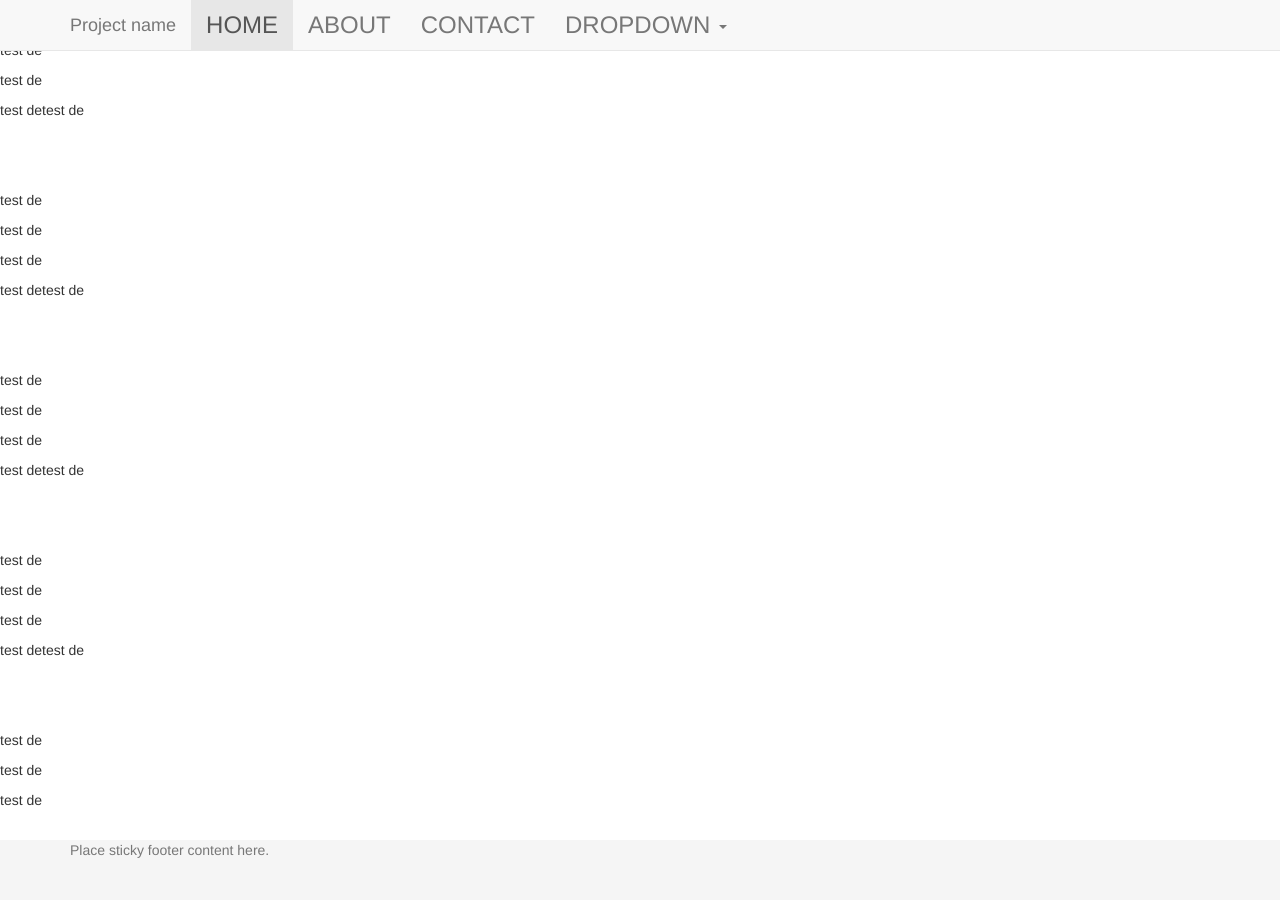
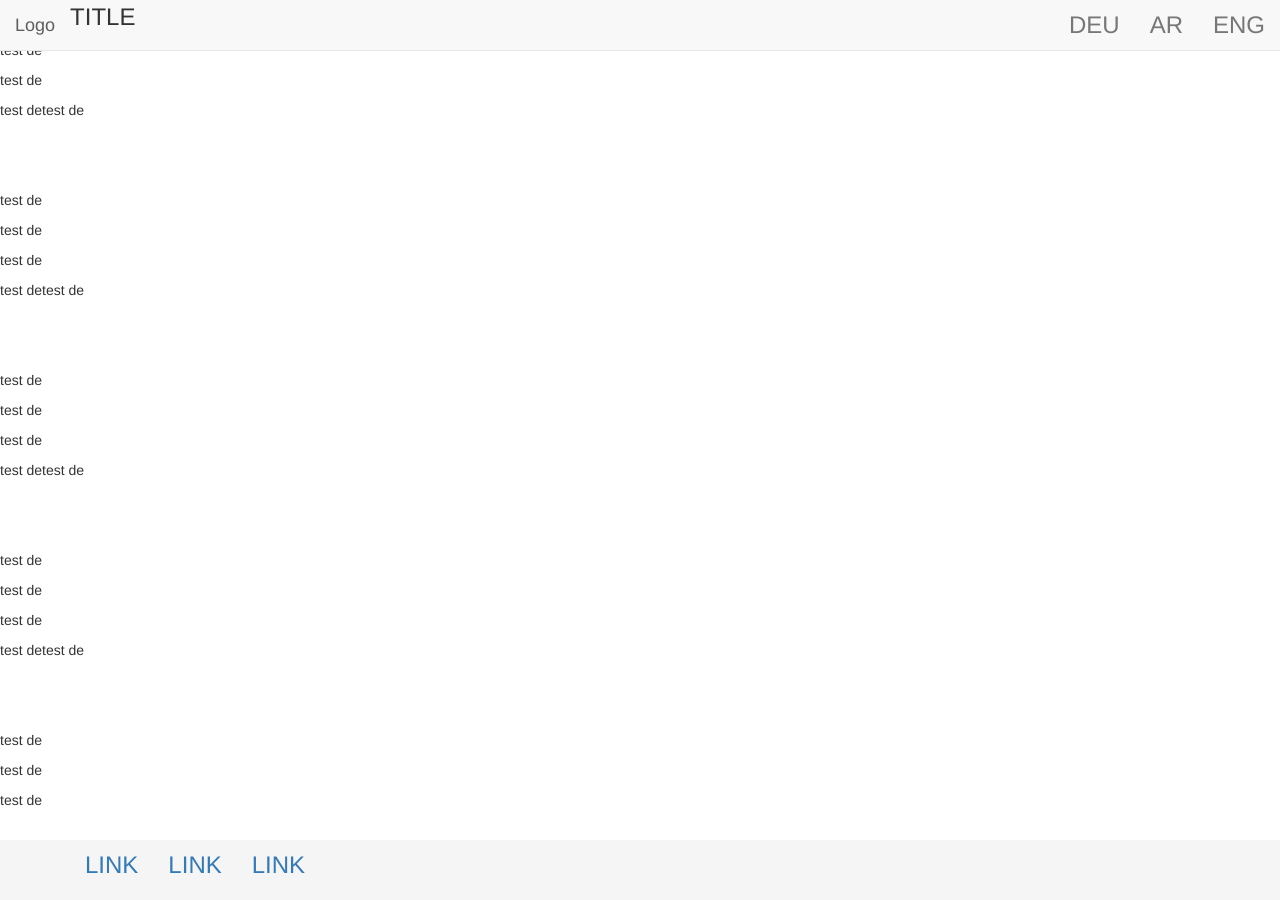
Before and after one commit to EIJC/TIJ, a Jekyll site: the page built from de.html, in a window 1280 px wide and 900 px high, scrolled down 1220 px. Built offline with Jekyll 4.4.1, drawn with Linux system fonts in a browser that asks for light colours; nearby versions of some CDN libraries; library files that are not in the unit come from our copies.

Commit message:
Update page.html

```diff
--- a/_layouts/page.html
+++ b/_layouts/page.html
@@ -1,76 +1,44 @@
-<!DOCTYPE html>
-<html lang="en">
-  <head>
-    <meta charset="utf-8">
-    <meta http-equiv="X-UA-Compatible" content="IE=edge">
-    <meta name="viewport" content="width=device-width, initial-scale=1">
+---
+layout: base
+---
 
-<title>{{ page.title }} &middot; {{ site.title }}</title>
-<link rel="stylesheet" href="//cdnjs.cloudflare.com/ajax/libs/twitter-bootstrap/3.3.4/css/bootstrap.css">
-<link rel="stylesheet" href="{{ site.base_url }}/style.css">
-
-<script src="//cdnjs.cloudflare.com/ajax/libs/jquery/2.1.4/jquery.min.js"></script>
-<script src="//cdnjs.cloudflare.com/ajax/libs/twitter-bootstrap/3.3.4/js/bootstrap.js"></script>
-
-    <!-- HTML5 shim and Respond.js for IE8 support of HTML5 elements and media queries -->
-    <!--[if lt IE 9]>
-      <script src="https://oss.maxcdn.com/html5shiv/3.7.2/html5shiv.min.js"></script>
-      <script src="https://oss.maxcdn.com/respond/1.4.2/respond.min.js"></script>
-    <![endif]-->
-  </head>
-
-  <body>
-
-    <!-- Fixed navbar -->
-    <nav class="navbar navbar-default navbar-fixed-top">
-      <div class="container">
+<div id="header" class="navbar navbar-default navbar-fixed-top">
     <div class="navbar-header">
-          <button type="button" class="navbar-toggle collapsed" data-toggle="collapse" data-target="#navbar" aria-expanded="false" aria-controls="navbar">
-            <span class="sr-only">Toggle navigation</span>
-            <span class="icon-bar"></span>
-            <span class="icon-bar"></span>
-            <span class="icon-bar"></span>
+        <button class="navbar-toggle collapsed" type="button" data-toggle="collapse" data-target=".navbar-collapse">
+            <i class="icon-reorder"></i>
         </button>
-          <a class="navbar-brand" href="#">Project name</a>
+        <a class="navbar-brand" href="#">
+            Logo
+        </a>
     </div>
-        <div id="navbar" class="collapse navbar-collapse">
+    <nav class="collapse navbar-collapse">
         <ul class="nav navbar-nav">
-            <li class="active"><a href="#">Home</a></li>
-            <li><a href="#about">About</a></li>
-            <li><a href="#contact">Contact</a></li>
-            <li class="dropdown">
-              <a href="#" class="dropdown-toggle" data-toggle="dropdown" role="button" aria-haspopup="true" aria-expanded="false">Dropdown <span class="caret"></span></a>
-              <ul class="dropdown-menu">
-                <li><a href="#">Action</a></li>
-                <li><a href="#">Another action</a></li>
-                <li><a href="#">Something else here</a></li>
-                <li role="separator" class="divider"></li>
-                <li class="dropdown-header">Nav header</li>
-                <li><a href="#">Separated link</a></li>
-                <li><a href="#">One more separated link</a></li>
-              </ul>
+            <li>
+                Title
             </li>
         </ul>
-        </div><!--/.nav-collapse -->
+        <ul class="nav navbar-nav pull-right">
+            <li>
+                <a href="{{ site.base_url }}/de.html">DEU</a>
+            </li>
+            <li>
+              <a href="{{ site.base_url }}/ar.html">AR</a>
+            </li>
+            <li>
+                <a href="{{ site.base_url }}/en.html">ENG</a>
+            </li>
+        </ul>
+    </nav>
 </div>
-    </nav>
 
-
-{{content}}
+ {{ content }}
 
 <footer class="footer">
       <div class="container">
-        <p class="text-muted">Place sticky footer content here.</p>
+           <ul class="nav navbar-nav">
+                <li><a href="">Link</a></li>
+                 <li><a href="">Link</a></li>
+                 <li><a href="">Link</a></li>
+            </ul>
       </div>
     </footer>
-
-
-    <!-- Bootstrap core JavaScript
-    ================================================== -->
-    <!-- Placed at the end of the document so the pages load faster -->
-    <script src="https://ajax.googleapis.com/ajax/libs/jquery/1.11.3/jquery.min.js"></script>
-    <script src="../../dist/js/bootstrap.min.js"></script>
-    <!-- IE10 viewport hack for Surface/desktop Windows 8 bug -->
-    <script src="../../assets/js/ie10-viewport-bug-workaround.js"></script>
-  </body>
-</html>
```
Lines whose indentation alone changed are shown as unchanged.
